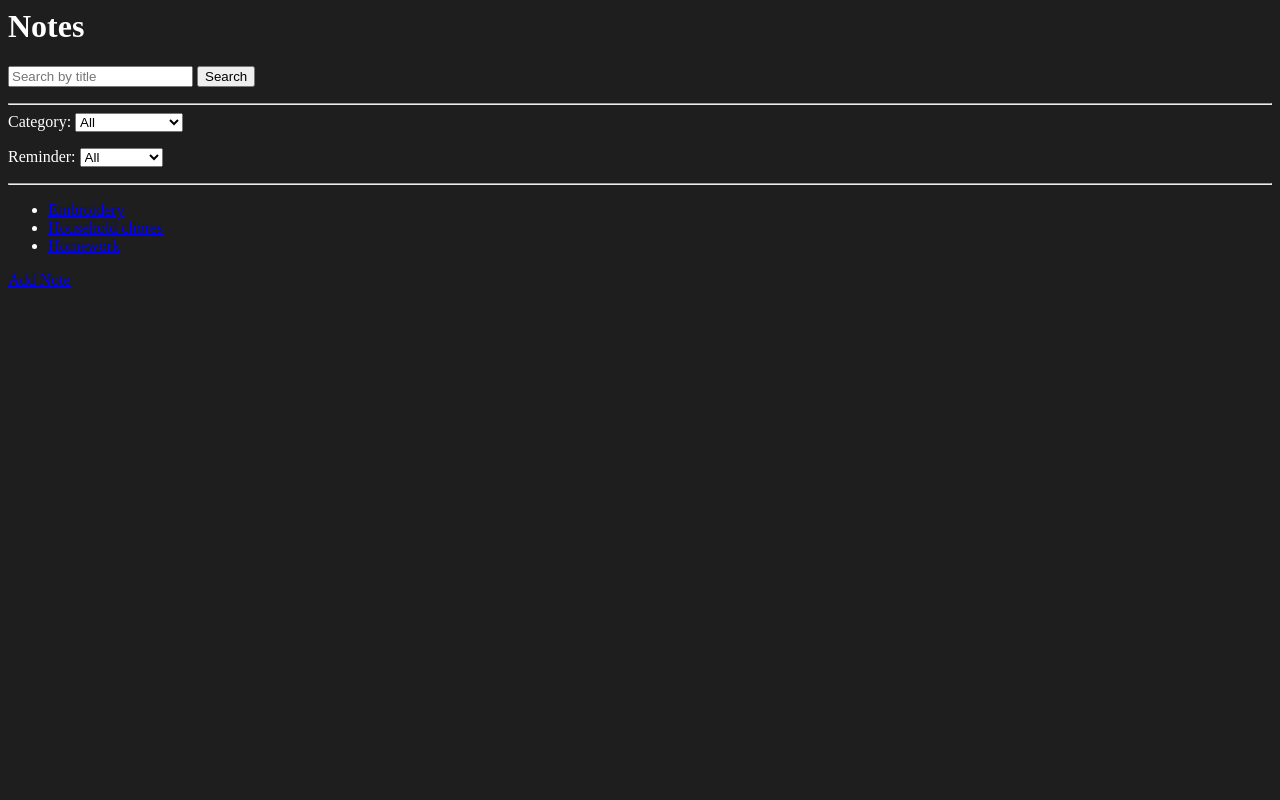
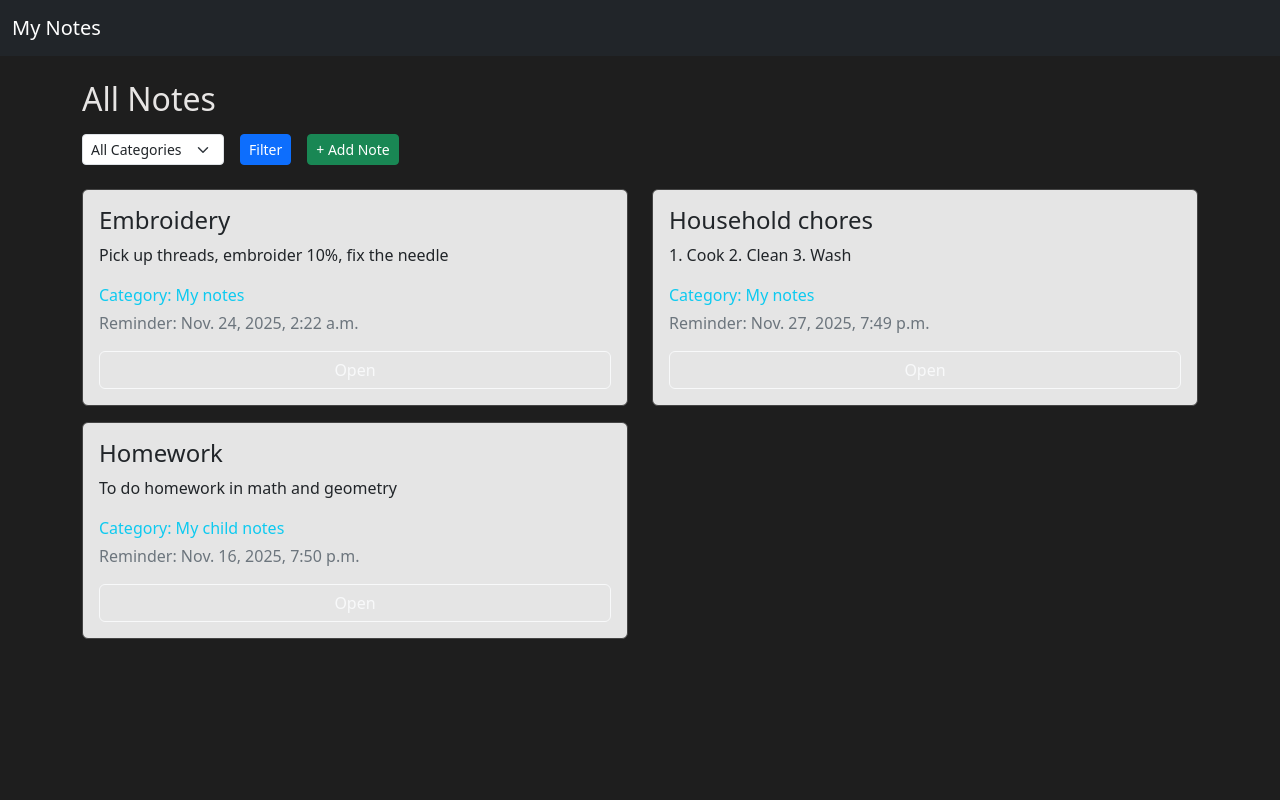
Before and after one commit to OlgaCavitos/notes_app, a Django app: page /notes/ in a window 1280 px wide. Run offline with Django 5.2, Linux system fonts and the light colour scheme; data comes from the database, SQL or seed files in the repository; both versions use the stored data as it was after the commit.

Commit message:
style add

```diff
--- a/notes/urls.py
+++ b/notes/urls.py
@@ -15,6 +15,8 @@ urlpatterns = [
     # path('categories/', views.category_list, name='category_list'),
     # path('categories/<int:category_id>/', views.category_detail, name='category_detail'),
     #
+
+
 path('notes/', NoteListView.as_view(), name='note_list'),
 path('notes/add/', NoteCreateView.as_view(), name='note_add'),
 path('notes/<int:pk>/', NoteDetailView.as_view(), name='note_detail'),
--- /dev/null
+++ b/templates/base.html
@@ -0,0 +1,38 @@
+<!DOCTYPE html>
+<html lang="en">
+<head>
+    <meta charset="UTF-8">
+    <title>{% block title %}My Notes{% endblock %}</title>
+
+    <link href="https://cdn.jsdelivr.net/npm/bootstrap@5.3.8/dist/css/bootstrap.min.css" rel="stylesheet" integrity="sha384-sRIl4kxILFvY47J16cr9ZwB07vP4J8+LH7qKQnuqkuIAvNWLzeN8tE5YBujZqJLB" crossorigin="anonymous">
+
+    <style>
+        body {
+            background-color: #1e1e1e;
+            color: #E7E5E4;
+        }
+        .card-dark {
+            background-color: #E5E5E5;
+            border: 1px solid #444;
+        }
+        a, a:hover {
+            color: #9ec1ff;
+        }
+    </style>
+</head>
+
+<body>
+
+<nav class="navbar navbar-dark bg-dark mb-4">
+    <div class="container-fluid">
+        <a class="navbar-brand" href="{% url 'note_list' %}">My Notes</a>
+    </div>
+</nav>
+
+<div class="container pb-5">
+    {% block content %}{% endblock %}
+</div>
+
+<script src="https://cdn.jsdelivr.net/npm/bootstrap@5.3.8/dist/js/bootstrap.bundle.min.js" integrity="sha384-FKyoEForCGlyvwx9Hj09JcYn3nv7wiPVlz7YYwJrWVcXK/BmnVDxM+D2scQbITxI" crossorigin="anonymous"></script>
+</body>
+</html>
--- a/templates/note_list.html
+++ b/templates/note_list.html
@@ -1,70 +1,50 @@
-<h1>Notes</h1>
+{% extends "base.html" %}
 
-<style>
-        body { background-color: #1e1e1e;
-    color: #ffffff; }
-        .note {
-            border: 1px solid #ccc;
-            margin: 10px 0;
-            padding: 10px;
-            border-radius: 5px;
-        }
-        .category {
-            font-weight: bold;
-            color: #3366cc;
-        }
-        .reminder {
-            color: #add;
-            font-size: 0.9em;
-        }
-    </style>
+{% block title %}Notes{% endblock %}
 
-{# search section #}
-<form method="get">
-    <input type="text" name="search" placeholder="Search by title" value="{{ request.GET.search }}">
-    <button type="submit">Search</button>
+{% block content %}
+<h2 class="mb-3">All Notes</h2>
+
+{# category_filter #}
+<form method="get" class="mb-4">
+    <div class="row g-3 align-items-center">
+        <div class="col-auto">
+            <select name="category" class="form-select form-select-sm">
+                <option value="">All Categories</option>
+                {% for category in categories %}
+                    <option value="{{ category.id }}"
+                        {% if request.GET.category|default:'' == category.id|stringformat:"s" %}selected{% endif %}>
+                        {{ category.title }}
+                    </option>
+                {% endfor %}
+            </select>
+        </div>
+        <div class="col-auto">
+            <button class="btn btn-primary btn-sm" type="submit">Filter</button>
+        </div>
+        <div class="col-auto">
+            <a href="{% url 'note_add' %}" class="btn btn-success btn-sm">+ Add Note</a>
+        </div>
+    </div>
 </form>
 
-<hr>
+<div class="row">
+    {% for note in notes %}
+        <div class="col-md-6 mb-3">
+            <div class="card card-dark p-3 h-100">
+                <h4>{{ note.title }}</h4>
+                <p>{{ note.text|truncatewords:25 }}</p>
 
+                <p class="text-info mb-1">Category: {{ note.category.title }}</p>
 
+                {% if note.reminder %}
+                    <p class="text-secondary">Reminder: {{ note.reminder }}</p>
+                {% endif %}
 
-{# category search #}
-<form method="get">
-    <label>Category:</label>
-    <select name="category" onchange="this.form.submit()"> {# dropdown list #}
-        <option value="">All</option>
-        {% for cat in categories %}
-            <option value="{{ cat.id }}"
-                {% if request.GET.category == cat.id|stringformat:"s" %}selected{% endif %}>
-                {{ cat.title }}
-            </option>
-        {% endfor %}
-    </select>
-</form>
+                <a href="{% url 'note_detail' note.id %}" class="btn btn-outline-light mt-auto">Open</a>
+            </div>
+        </div>
+    {% endfor %}
+</div>
 
-
-{# reminder search #}
-
-<form method="get">
-    <label>Reminder:</label>
-    <select name="reminder" onchange="this.form.submit()"> {# dropdown list #}
-        <option value="">All</option>
-        <option value="future" {% if request.GET.reminder == "future" %}selected{% endif %}>Upcoming</option>
-        <option value="past" {% if request.GET.reminder == "past" %}selected{% endif %}>Past</option>
-    </select>
-</form>
-
-<hr>
-
-<ul>
-    {% for note in notes %}
-        <li>
-            <a href="{% url 'note_detail' note.pk %}">
-                {{ note.title }}
-            </a>
-        </li>
-    {% endfor %}
-</ul>
-
-<a href="{% url 'note_add' %}">Add Note</a>
+{% endblock %}
```
Also changed, not shown: templates/categories.html (+14 -58 lines), templates/category_detail.html (+17 -60 lines), templates/index.html (+10 -22 lines), templates/my_notes.html (+46 -11 lines), templates/note_delete.html (+15 -7 lines), templates/note_detail.html (+19 -7 lines), templates/note_form.html (+20 -7 lines), db.sqlite3.
